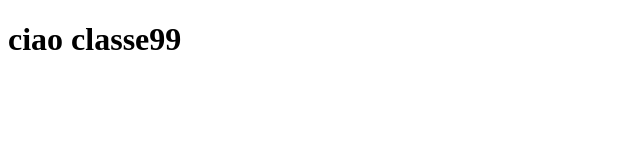
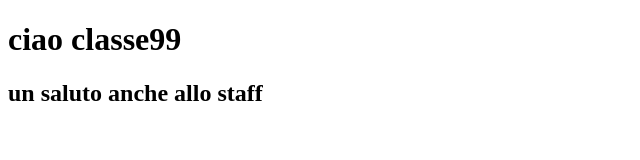
Before and after one commit to AntonelloStefania/htmlcss-hello, a plain HTML site: page index.html in a window 1280 px wide. Shown: the whole page, without its empty margins (0-640 px from the left). Drawn offline with Linux system fonts and the light colour scheme.

Commit message:
added h2 to body/exercise done

```diff
--- a/index.html
+++ b/index.html
@@ -8,6 +8,7 @@
 </head>
 <body>
     <h1>ciao classe99</h1>
+    <h2>un saluto anche allo staff</h2>
 
 </body>
 </html>
```
